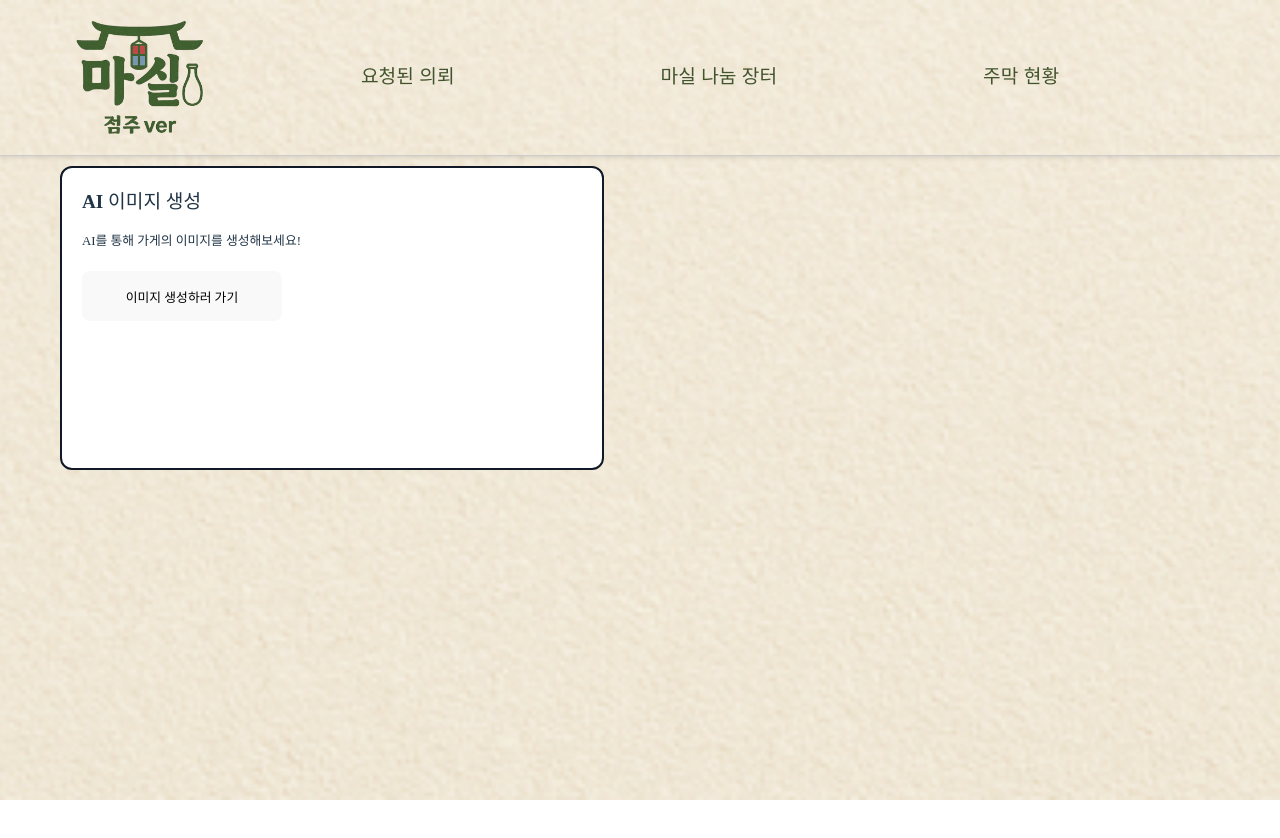
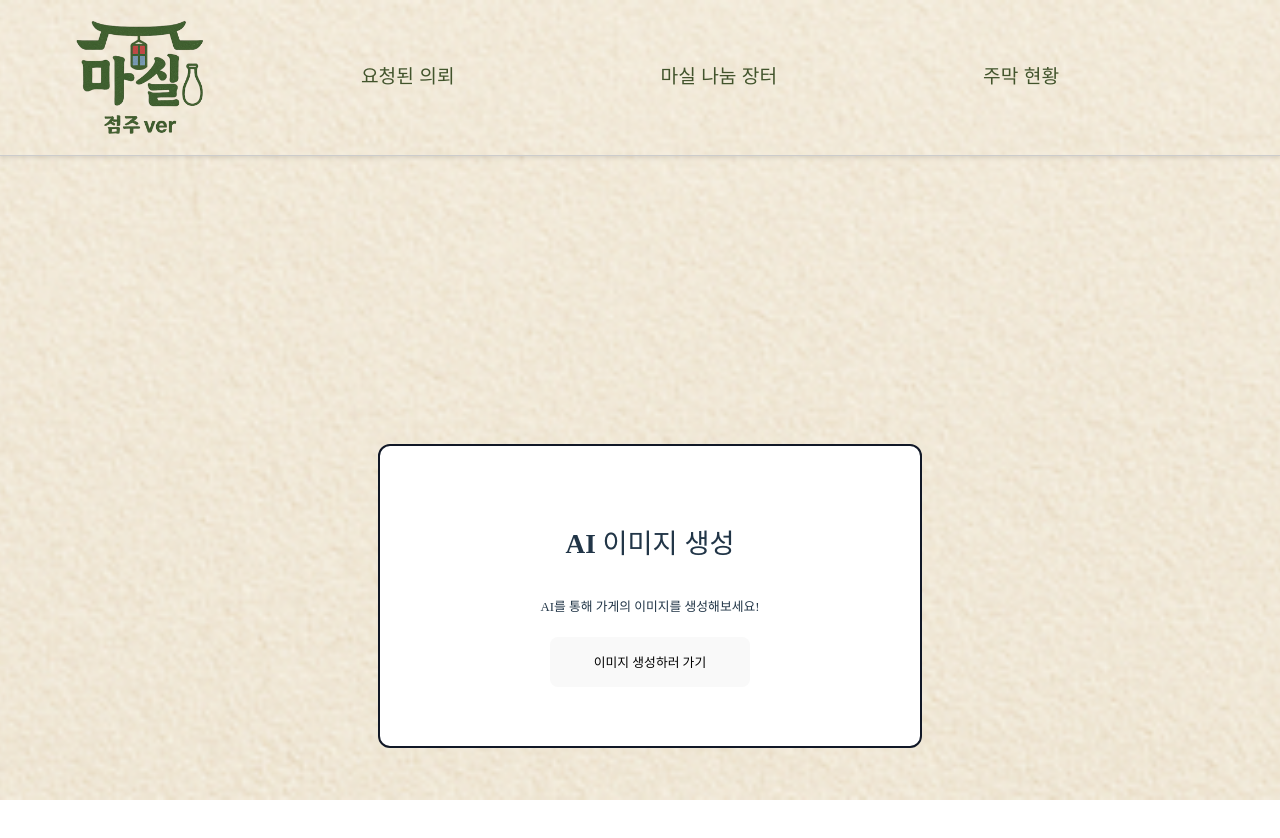
Before and after one commit to BBoyeon/InDev_front, a React (Vite) app: page /owner-ai in a window 1280 px wide. Shown: the top 838 px of the page. Before the commit the page ends 800 px from the top, so only its background shows below. Built offline with nearby package versions, Linux system fonts and the light colour scheme; a web font is replaced by a local one.

Commit message:
ai 페이지 수정

```diff
--- a/src/Owner/OwnerAi/OwnerAi.css
+++ b/src/Owner/OwnerAi/OwnerAi.css
@@ -1,41 +1,49 @@
+/* 페이지 배경/베이스 */
 .owner-ai{
-    background-image: url('/image.png'); /* public 폴더 기준 경로 */
-  background-size: cover;       /* 화면에 꽉 차게 */
-  background-position: center;  /* 가운데 정렬 */
+  background-image: url('/image.png');
+  background-size: cover;
+  background-position: center;
   background-repeat: no-repeat;
   width: 100vw;
   height: 100vh;
   min-height: 100vh;
   font-family: 'Shilla_CultureB-Bold';
 }
+
+/* 이 페이지에서만 적용되도록 스코프 업! */
+.owner-ai .dashboard-banner {
+  display: flex !important;           /* 다른 규칙을 확실히 이김 */
+  align-items: center !important;     /* 세로 중앙 */
+  justify-content: center !important; /* 가로 중앙 */
+  height: calc(100vh - 60px);
+  margin-top: 60px;
+  width: 100%;
+}
+
+/* 카드 */
 .aiImageMake{
-    border: #111827 2px solid;
-    width: 500px;
-    height: 300px;
-    background-color: #fff;
+  border: #111827 2px solid;
+  width: 500px;
+  height: 300px;
+  background-color: #fff;
   border-radius: 12px;
+  display: flex;
+  flex-direction: column;
+  align-items: center;
+  justify-content: center;
+  text-align: center;
+  margin: 0;
+}
 
-}
-.aiImageMake-btn{
-    height: 50px;
-    width: 200px;
-    font-size: 0.8em;
-}
-.aiImageMake-btn:hover{
-    background-color: #d4b28c;
-    color: white;
-    border-color: #d4b28c;
-}
-.aiImageMake-title{
-    font-size: 1.2em;
-    font-weight: bold;
-    margin-top: 20px;
-}
-.aiImageMake-description{
-    font-size: 0.8em;
-    margin-top: 10px;
-    margin-bottom: 20px;
-}
+/* 버튼/텍스트 등 기존 그대로 */
+.aiImageMake-btn{ height: 50px; width: 200px; font-size: 0.8em; }
+.aiImageMake-btn:hover{ background:#d4b28c; color:#fff; border-color:#d4b28c; }
+.aiImageMake-title{ font-size:1.7em; font-weight:bold; margin-top:20px; }
+.aiImageMake-description{ font-size:0.8em; margin:10px 0 20px; }
+
+/* 모달(그대로) … */
+
+
 .modal-backdrop {
   position: fixed;
   inset: 0;
--- a/src/Owner/OwnerDashboard/OwnerDashboard.jsx
+++ b/src/Owner/OwnerDashboard/OwnerDashboard.jsx
@@ -69,16 +69,7 @@ const OwnerDashboard = () => {
           <StoreMap stores={stores} radiusKm={3} />
         </div>
 
-        {/* 배너/홍보 섹션 (AI 전단지 등) */}
-        <div className="dashboard-banner">
-           <div className='aiImageMake'>
-          <h2 className='aiImageMake-title'>AI 이미지 생성</h2>
-          <p className='aiImageMake-description'>AI를 통해 가게의 이미지를 생성해보세요!</p>
-          <button className='aiImageMake-btn' onClick={handleOpenModal}>
-            이미지 생성하러 가기
-          </button>
-        </div>
-        </div>
+
 
         {/* 장식 요소 */}
         <img src="/decorate/산요소.png" alt="산그림" className="owner-deco-1" />
```
